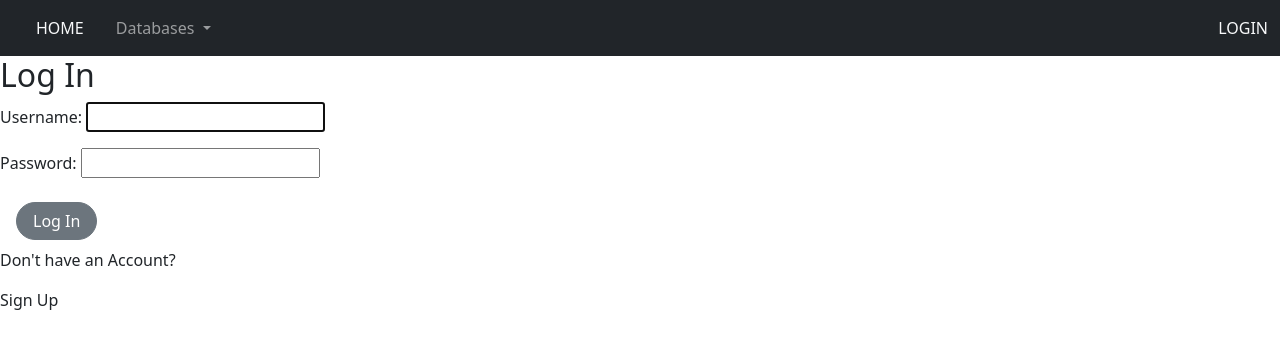
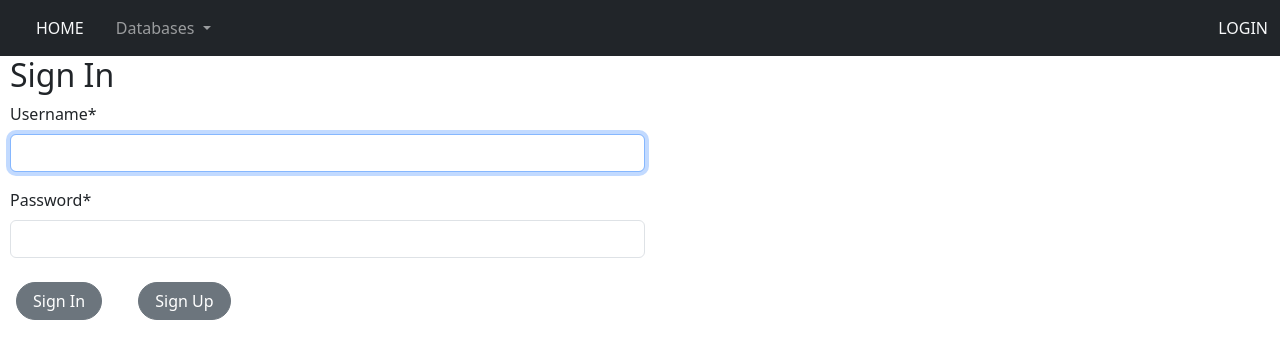
Before and after one commit to cmciosu/hemp-db, a Django app: page /user/login/ in a window 1280 px wide. Shown: the top 359 px of the page. Run offline with Django 4.2, Linux system fonts and the light colour scheme; some libraries are stand-ins or nearby versions.

Commit message:
User Registration:
- Users can now click Sign Up in the login view
- Sign Up template in /registration/registration.html
- Uses Django Auth methods for password checking, checking for existing users, etc

Crispy Forms:

- Added bootstrap5 crispy forms library
- load tags and use {form|crispy} to render form with crispy

```diff
--- a/helloworld/templates/registration/login.html
+++ b/helloworld/templates/registration/login.html
@@ -1,18 +1,20 @@
 {% extends "master.html" %}
+{% load crispy_forms_tags %}
 
 {% block title %}
-  Hemp Stakeholder Database
+	Hemp Stakeholder Database
 {% endblock %}
 
 {% block content %}
-    <h2>Log In</h2>
+    <h2>
+        <style> h2 {margin-left: 10px;}; </style>
+        Sign In
+    </h2>
     <form method="post">
+        <style> input {max-width: 50%;} div {margin-left: 10px;}; </style>
         {% csrf_token %}
-        {{ form.as_p }}
-        <button type="submit" class="btn btn-secondary rounded-pill mx-3 my-2 px-3">Log In</button>
+        {{ form|crispy }}
+        <button type="submit" class="btn btn-secondary rounded-pill mx-3 my-2 px-3">Sign In</button>
+		<a href="/user/register" class="btn btn-secondary rounded-pill mx-3 my-2 px-3"> Sign Up </a>
     </form>
-    <p>
-      Don't have an Account?
-    </p>
-    <a class="dropdown-item" href="/user/register">Sign Up</a>
 {% endblock %}
--- a/helloworld/views.py
+++ b/helloworld/views.py
@@ -27,7 +27,6 @@ def register(request):
         if form.is_valid():
             form.save()
             username = form.cleaned_data.get('username')
-            email = form.cleaned_data.get('email')
             password=form.cleaned_data.get('password1')
 
             messages.success(request, 'Account Created')
--- a/requirements.txt
+++ b/requirements.txt
@@ -5,3 +5,4 @@ django-bootstrap-v5==1.0.11
 djangorestframework==3.13.1
 ruff==0.1.14
 whitenoise
+crispy-bootstrap5
```
Also changed, not shown: helloworld/templates/registration/register.html (+8 -3 lines), hempdb/settings.py (+7 -1 lines).
